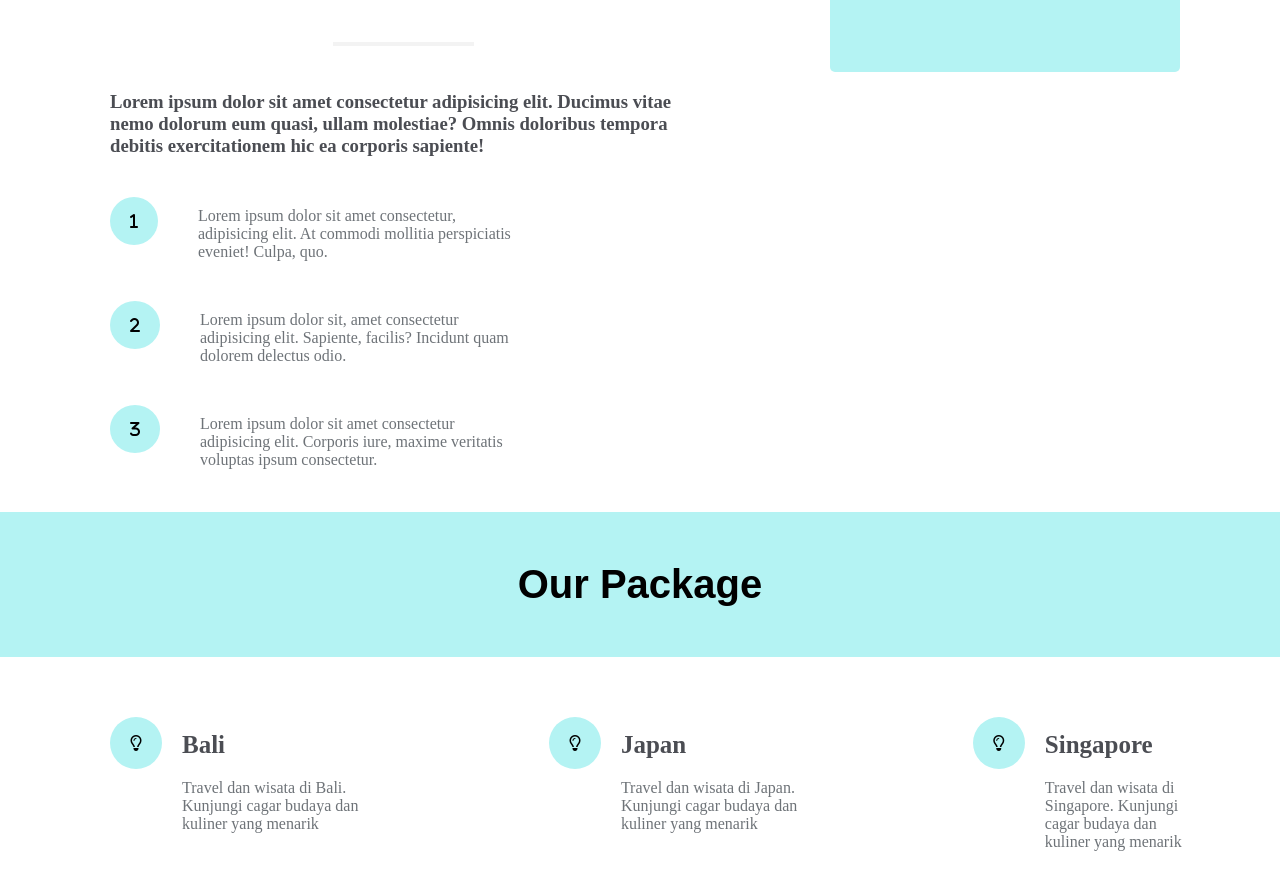
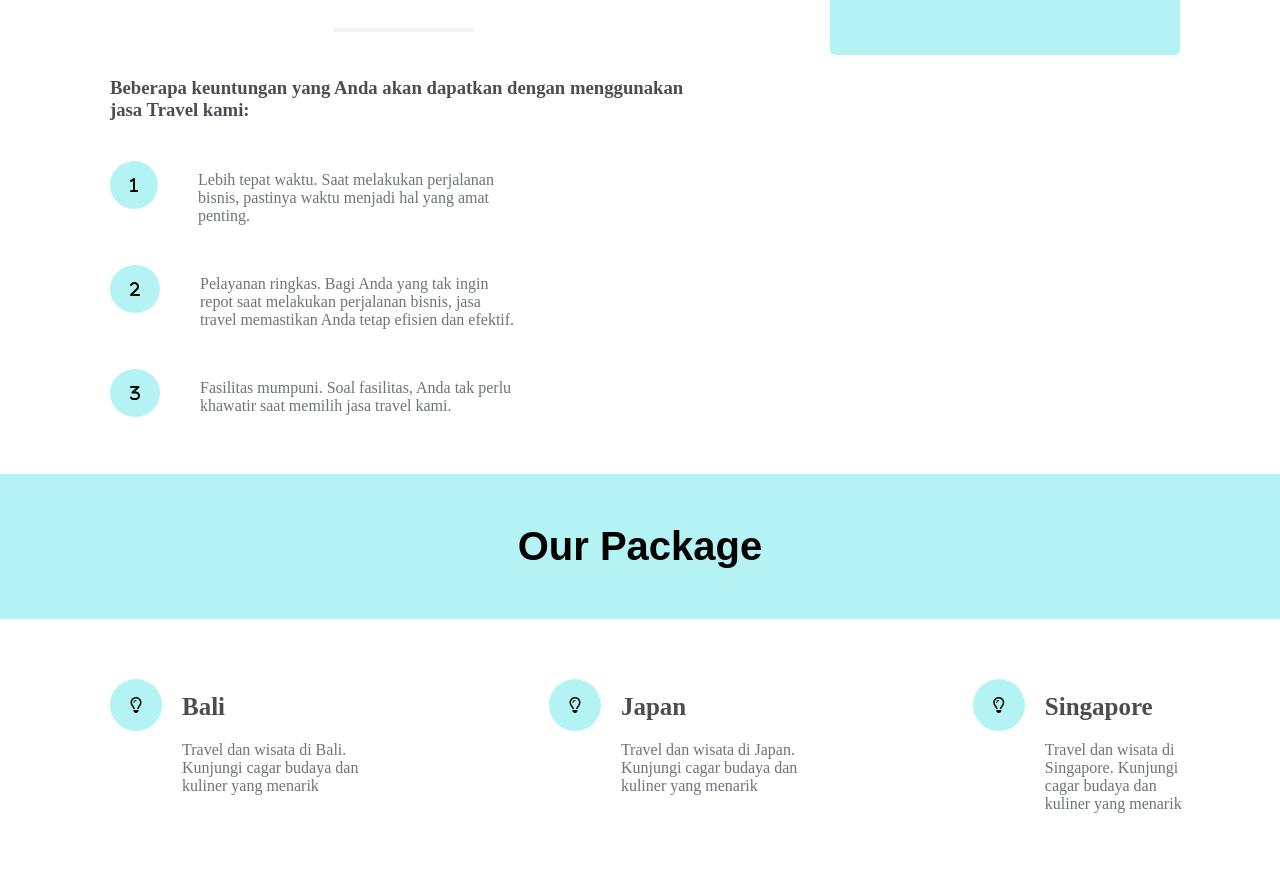
Before and after one commit to revou-fundamental-course/29-apr-24-vincent746, a plain HTML site: page index.html in a window 1280 px wide. Shown: the part 1354-2228 px from the top of the page. Drawn offline with Linux system fonts and the light colour scheme.

Commit message:
membernarkan binefits travel pada html

```diff
--- a/index.html
+++ b/index.html
@@ -68,27 +68,27 @@
                     <hr>
                 </div>
                 <div class="benefits-travel">
-                    <h3>Lorem ipsum dolor sit amet consectetur adipisicing elit. Ducimus vitae nemo dolorum eum quasi, ullam molestiae? Omnis doloribus tempora debitis exercitationem hic ea corporis sapiente!</h3>
+                    <h3>Beberapa keuntungan yang Anda akan dapatkan dengan menggunakan jasa Travel kami:</h3>
                     <div class="step-benefits">
                         <div class="left">
                             <div class="icon">
                                 <i class="fa-solid fa-1"></i>
                             </div>
-                            <p>Lorem ipsum dolor sit amet consectetur, adipisicing elit. At commodi mollitia perspiciatis eveniet! Culpa, quo.</p>
+                            <p>Lebih tepat waktu. Saat melakukan perjalanan bisnis, pastinya waktu menjadi hal yang amat penting.</p>
                         </div>
 
                         <div class="left">
                             <div class="icon">
                                 <i class="fa-solid fa-2"></i>
                             </div>
-                            <p>Lorem ipsum dolor sit, amet consectetur adipisicing elit. Sapiente, facilis? Incidunt quam dolorem delectus odio.</p>
+                            <p>Pelayanan ringkas. Bagi Anda yang tak ingin repot saat melakukan perjalanan bisnis, jasa travel memastikan Anda tetap efisien dan efektif.</p>
                         </div>
 
                         <div class="left">
                             <div class="icon">
                                 <i class="fa-solid fa-3"></i>
                             </div>
-                            <p>Lorem ipsum dolor sit amet consectetur adipisicing elit. Corporis iure, maxime veritatis voluptas ipsum consectetur.</p>
+                            <p>Fasilitas mumpuni. Soal fasilitas, Anda tak perlu khawatir saat memilih jasa travel kami.</p>
                         </div>
 
                         <!-- <i class="fa-solid fa-1"></i>
```
